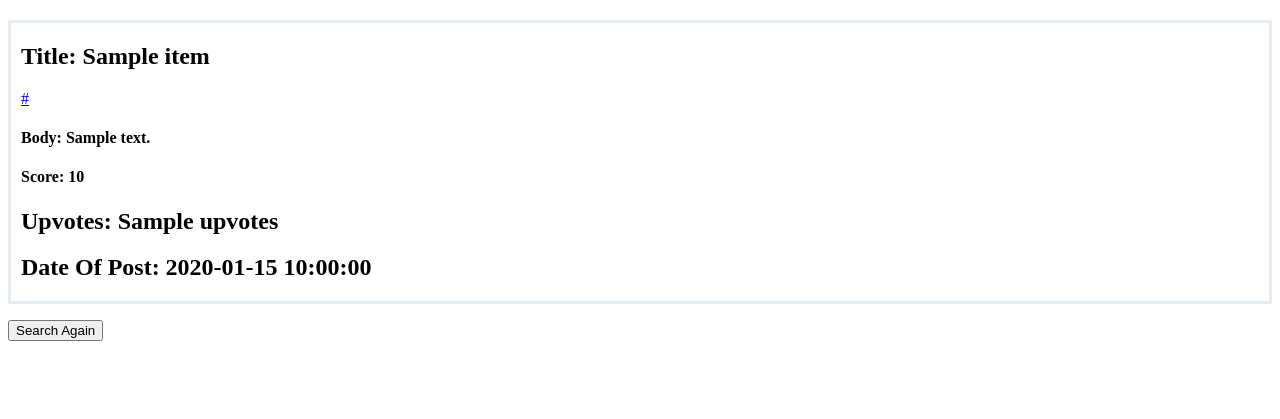
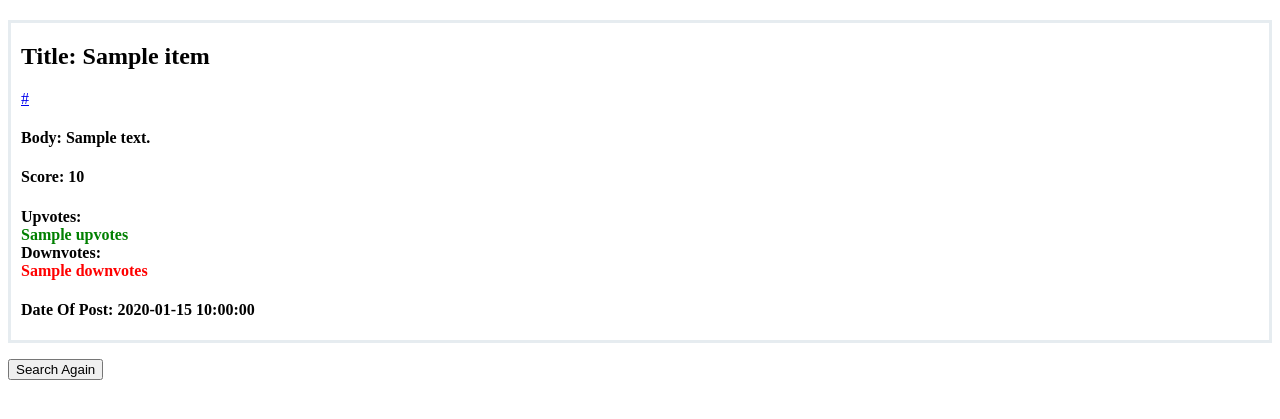
Before and after one commit to diegor054/CS172-PartB, a Flask app: template templates/output.html in a window 1280 px wide. Shown: the part 35-454 px from the top of the page. Run offline with Flask 3, Linux system fonts and the light colour scheme; the template is opened without the code that fills it: most values are stand-ins (such as "Sample title", 1, 10 or a date in 2020).

Commit message:
added coloring for up and down votes

```diff
--- a/templates/output.html
+++ b/templates/output.html
@@ -10,8 +10,11 @@
 <h4> Body: {{item['body']}}</h4>
 {% endif %}
 <h4> Score: {{item['score']}}</h4>
-<h2> Upvotes: {{item['upvotes']}}</h2>
-<h2> Date Of Post: {{item['date']}}</h2>
+<h4>
+    Upvotes: <div style="color: green;" > {{item['upvotes']}} </div>
+    Downvotes: <div style="color: red;" > {{item['downvotes']}} </div>
+</h4>
+<h4> Date Of Post: {{item['date']}}</h4>
 </div>
 {% endfor %}
 
```
